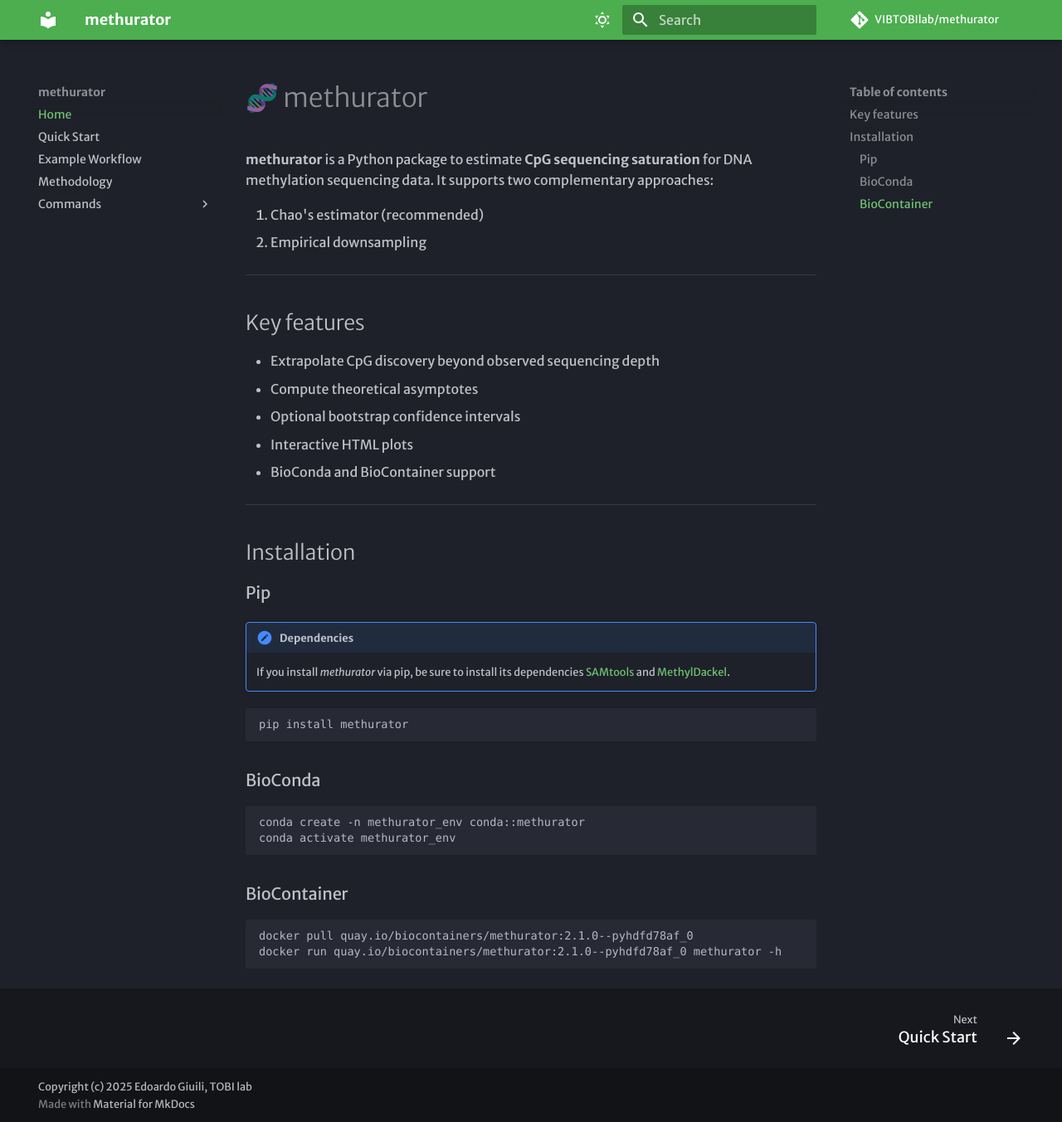
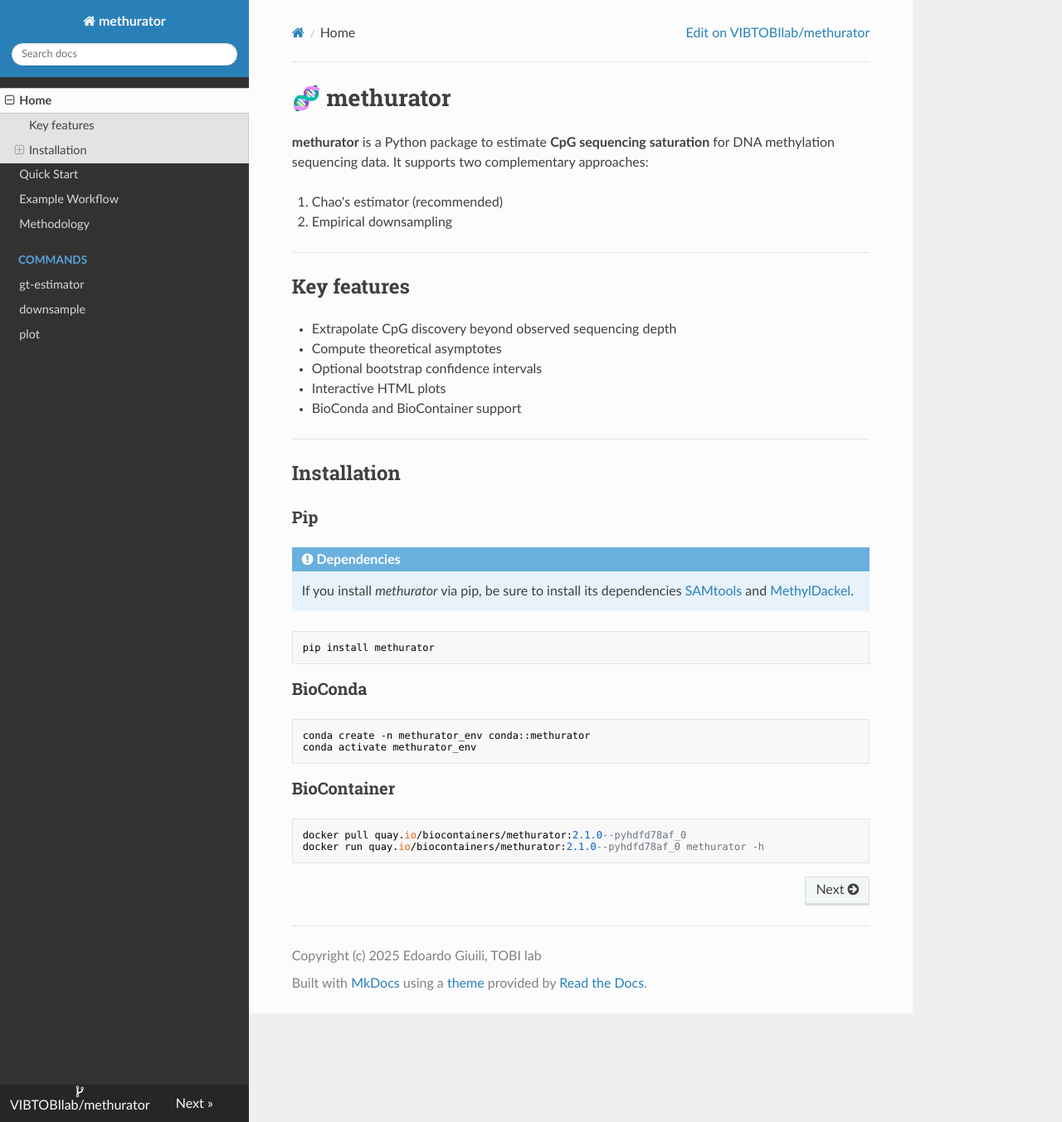
Before and after one commit to VIBTOBIlab/methurator, an MkDocs documentation site: the page built from docs/docs/index.md, in a window 1280 px wide and 1353 px high. Shown: the whole window at 83% size. Built offline with MkDocs 1.6.1, drawn with Linux system fonts in a browser that asks for light colours; nearby versions of some CDN libraries; some web fonts are replaced; comment, search, counter and statistics services are not loaded; the version menu is left out.

Commit message:
update docs

```diff
--- a/docs/mkdocs.yml
+++ b/docs/mkdocs.yml
@@ -5,12 +5,10 @@
 repo_name: VIBTOBIlab/methurator
 
 theme:
-  name: material
+  name: readthedocs
   font:
     text: Merriweather Sans
     code: Red Hat Mono
-  features:
-    - navigation.footer
   palette:
     # Dark Mode
     - scheme: slate
@@ -27,10 +25,6 @@
       primary: blue
       accent: deep orange
 
-extra:
-  version:
-    provider: mike
-
 nav:
   - Home: index.md
   - Quick Start: quickstart.md
@@ -42,6 +36,8 @@
       - plot: commands/plot.md
 
 markdown_extensions:
+  - pymdownx.arithmatex:
+      generic: true
   - attr_list
   - pymdownx.emoji:
       emoji_index: !!python/name:material.extensions.emoji.twemoji
@@ -62,6 +58,9 @@
   - admonition
   - pymdownx.details
 
+extra_javascript:
+  - https://cdn.jsdelivr.net/npm/mathjax@3/es5/tex-mml-chtml.js
+
 plugins:
   - search
 
```
